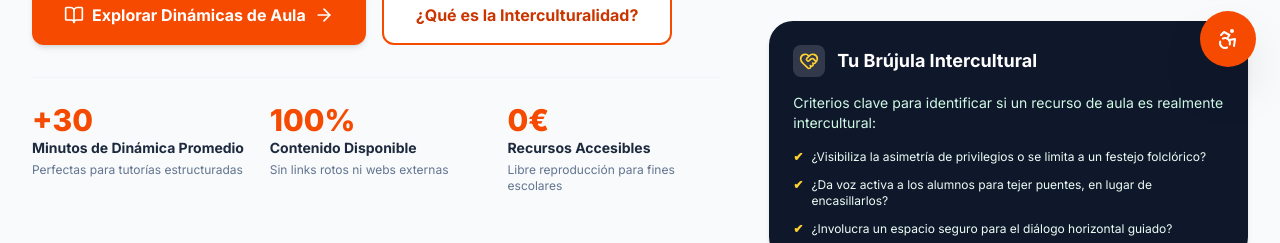
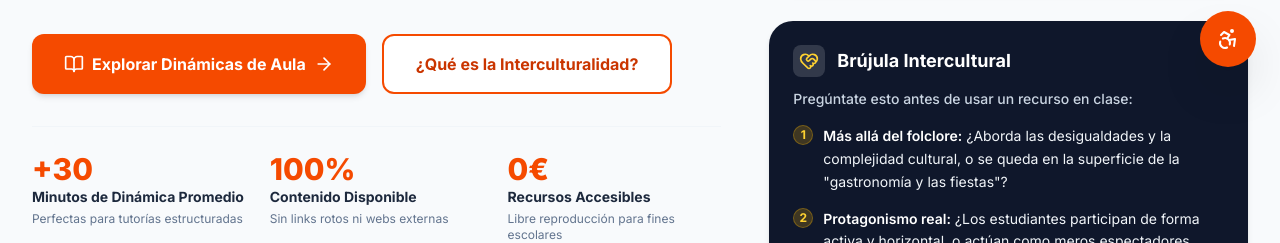
Before and after one commit to tonitorrejongarcia-svg/Aula-Intercultural, a React (Vite) app: page / in a window 1280 px wide. Shown: the part 709-952 px from the top of the page. Built offline with nearby package versions, Linux system fonts and the light colour scheme; the HTML template or start-up script is replaced by a standard one.

Commit message:
feat: update Brújula Intercultural widget
Refactor the checklist design to improve readability, simplify the title, and adjust the content for a more direct, inquiry-based approach for teachers.

```diff
--- a/src/components/Hero.tsx
+++ b/src/components/Hero.tsx
@@ -280,29 +280,41 @@ export default function Hero({ setActiveTab, heroTitle, heroSubtitle }: HeroProp
 
           {/* Quick interactive widget: Aula inclusiva checklist */}
           <div className="bg-slate-900 text-white rounded-3xl p-6 shadow-md">
-            <div className="flex items-center gap-3 mb-4">
+            <div className="flex items-center gap-3 mb-3">
               <div className="p-1.5 bg-white/15 rounded-lg">
                 <HeartHandshake className="w-5 h-5 text-amber-300" />
               </div>
-              <h3 className="font-sans font-bold text-lg">Tu Brújula Intercultural</h3>
+              <h3 className="font-sans font-bold text-lg">Brújula Intercultural</h3>
             </div>
-            <p className="font-sans text-sm text-emerald-100 mb-4">
-              Criterios clave para identificar si un recurso de aula es realmente intercultural:
+            <p className="font-sans text-xs sm:text-sm text-slate-300 mb-4 font-medium">
+              Pregúntate esto antes de usar un recurso en clase:
             </p>
-            <ul className="space-y-3 font-sans text-xs text-emerald-50">
-              <li className="flex items-start gap-2">
-                <span className="text-amber-300 font-bold">✔</span>
-                <span>¿Visibiliza la asimetría de privilegios o se limita a un festejo folclórico?</span>
+            <ol className="space-y-3.5 font-sans text-xs sm:text-sm text-slate-100">
+              <li className="flex items-start gap-2.5">
+                <span className="flex-shrink-0 w-5 h-5 rounded-full bg-amber-400/20 text-amber-300 font-bold text-xs flex items-center justify-center border border-amber-400/30">
+                  1
+                </span>
+                <span className="leading-relaxed">
+                  <strong className="text-white font-semibold">Más allá del folclore:</strong> ¿Aborda las desigualdades y la complejidad cultural, o se queda en la superficie de la "gastronomía y las fiestas"?
+                </span>
               </li>
-              <li className="flex items-start gap-2">
-                <span className="text-amber-300 font-bold">✔</span>
-                <span>¿Da voz activa a los alumnos para tejer puentes, en lugar de encasillarlos?</span>
+              <li className="flex items-start gap-2.5">
+                <span className="flex-shrink-0 w-5 h-5 rounded-full bg-amber-400/20 text-amber-300 font-bold text-xs flex items-center justify-center border border-amber-400/30">
+                  2
+                </span>
+                <span className="leading-relaxed">
+                  <strong className="text-white font-semibold">Protagonismo real:</strong> ¿Los estudiantes participan de forma activa y horizontal, o actúan como meros espectadores pasivos?
+                </span>
               </li>
-              <li className="flex items-start gap-2">
-                <span className="text-amber-300 font-bold">✔</span>
-                <span>¿Involucra un espacio seguro para el diálogo horizontal guiado?</span>
+              <li className="flex items-start gap-2.5">
+                <span className="flex-shrink-0 w-5 h-5 rounded-full bg-amber-400/20 text-amber-300 font-bold text-xs flex items-center justify-center border border-amber-400/30">
+                  3
+                </span>
+                <span className="leading-relaxed">
+                  <strong className="text-white font-semibold">Espacio seguro:</strong> ¿Fomenta el pensamiento crítico y el contraste de puntos de vista sin miedos?
+                </span>
               </li>
-            </ul>
+            </ol>
           </div>
         </div>
       </div>
```
